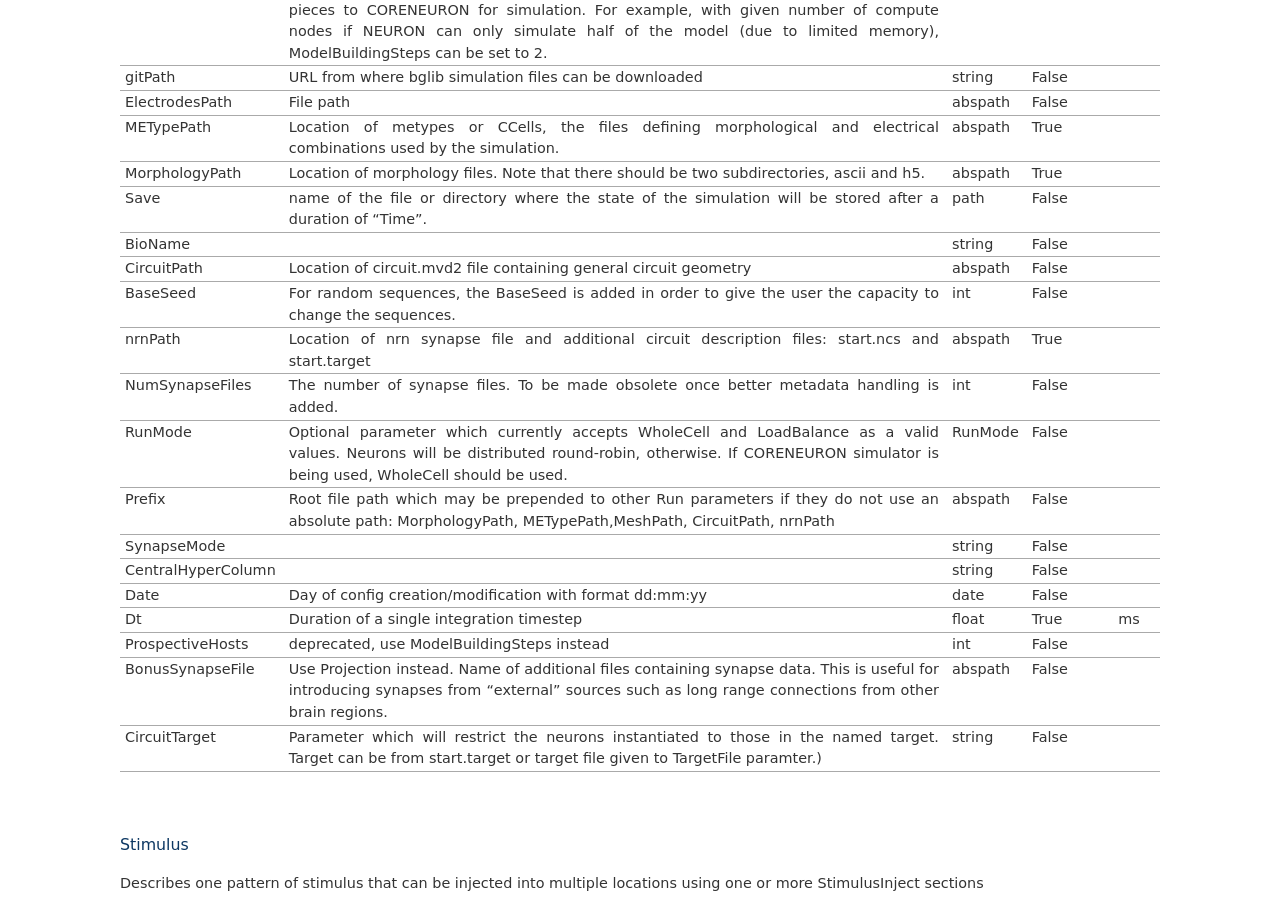
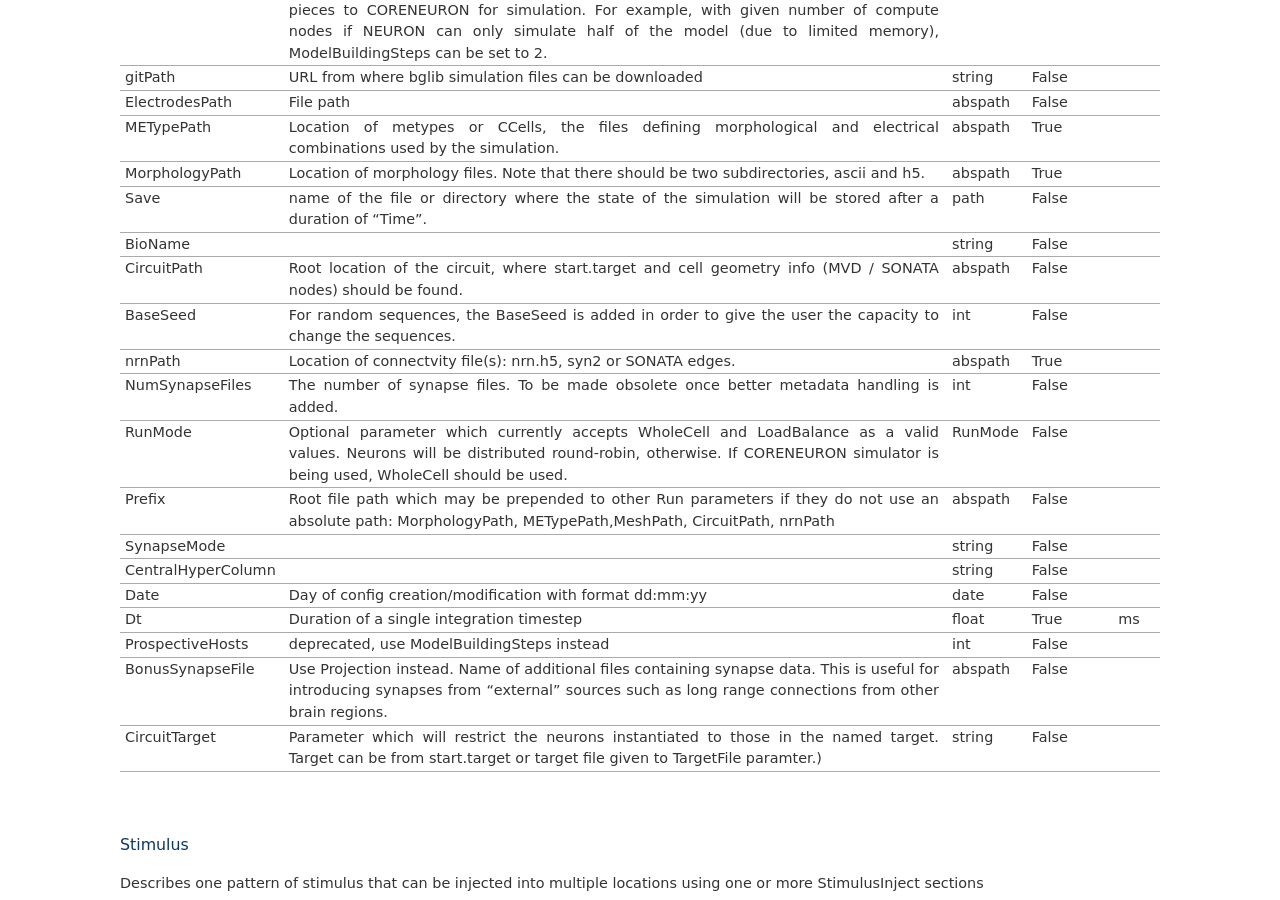
Before and after one commit to BlueBrain/sonata-extension, a Sphinx documentation site: the page built from source/blueconfig.rst, in a window 1280 px wide and 900 px high, scrolled down 2388 px. Built offline with Sphinx 7.4.7, drawn with Linux system fonts in a browser that asks for light colours; some of the changed text lies outside the part shown.

Commit message:
Update info on CircuitPath and nrnPath WRT Sonata
Change-Id: I903c20125460761ff6a232de45442a035414c803

```diff
--- a/source/blueconfig.rst
+++ b/source/blueconfig.rst
@@ -225,7 +225,8 @@ Neurodamus `here. <https://bbpcode.epfl.ch/browse/code/sim/neurodamus/bbp/tree/l
         :required: False
         :unit:
         :description:
-         Location of circuit.mvd2 file containing general circuit geometry
+         Root location of the circuit, where start.target and cell geometry info
+         (MVD / SONATA nodes) should be found.
 
     .. blueconfig_value:: BaseSeed
         :type: int
@@ -240,8 +241,13 @@ Neurodamus `here. <https://bbpcode.epfl.ch/browse/code/sim/neurodamus/bbp/tree/l
         :required: True
         :unit:
         :description:
-         Location of nrn synapse file and additional circuit description files:
-         start.ncs and start.target
+         Location of connectvity file(s): nrn.h5, syn2 or SONATA edges.
+
+         NOTES:
+           - DEPRECATED: Having start.ncs or start.target in this location.
+             They should be within CircuitPath instead.
+           - DEPRECATED: Giving the path to a folder containing multiple connectivity formats.
+             For newer formats prefer giving the full path to a single file.
 
     .. blueconfig_value:: NumSynapseFiles
         :type: int
--- a/source/conf.py
+++ b/source/conf.py
@@ -15,7 +15,7 @@
 import sys
 import os
 
-VERSION = '0.0.2'
+VERSION = '0.0.3'
 
 
 
```
